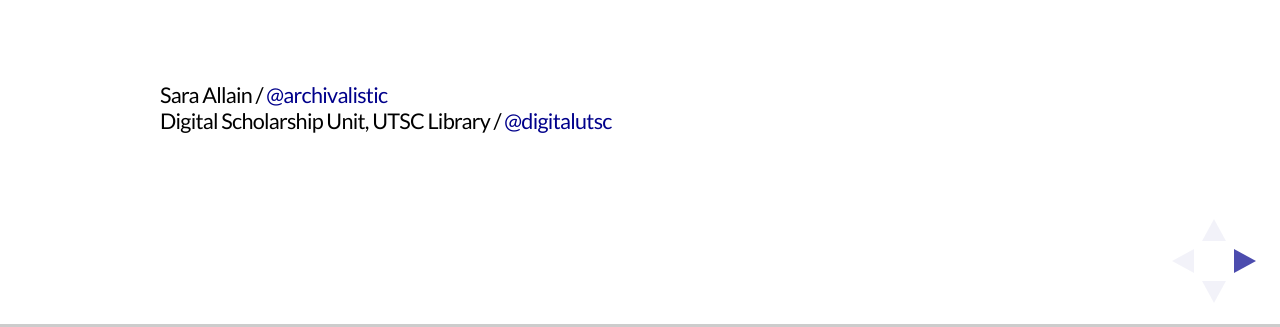
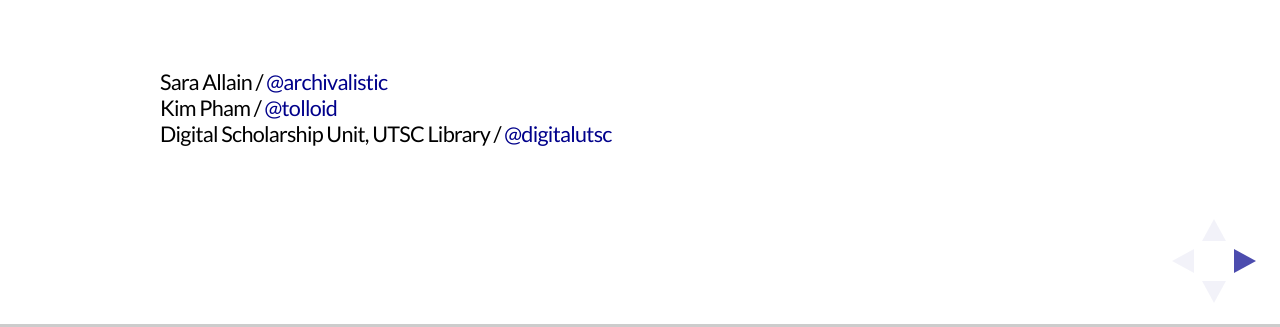
Before and after one commit to digitalutsc/berks-islandora, a website: page index.html in a window 1280 px wide. Shown: the part 473-800 px from the top of the page. Drawn offline with Linux system fonts and the light colour scheme; a web font is replaced by a local one.

Commit message:
Update index.html

```diff
--- a/index.html
+++ b/index.html
@@ -64,7 +64,7 @@
 					<p>This presentation: <a href="http://digitalutsc.github.io/berks-islandora">http://is.gd/islandora</a></p>
 					<br /><br />
 					<p>
-						<small>Sara Allain / <a href="http://twitter.com/archivalistic">@archivalistic</a><br />Digital Scholarship Unit, UTSC Library / <a href="http://twitter.com/digitalutsc">@digitalutsc</a></small>
+						<small>Sara Allain / <a href="http://twitter.com/archivalistic">@archivalistic</a><br />Kim Pham / <a href="http://twitter.com/tolloid">@tolloid</a><br />Digital Scholarship Unit, UTSC Library / <a href="http://twitter.com/digitalutsc">@digitalutsc</a></small>
 					</p>
 				</section>
 
```
